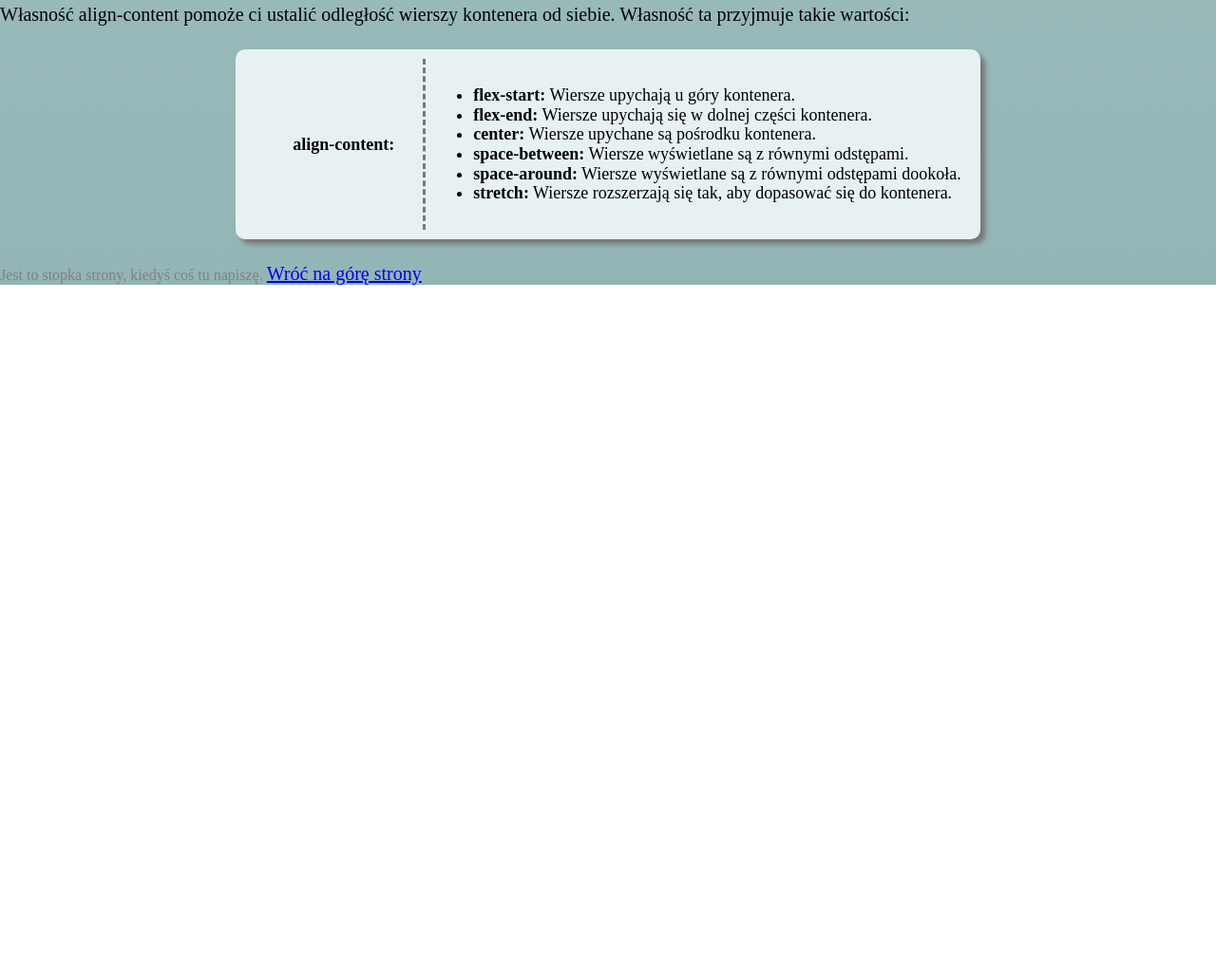
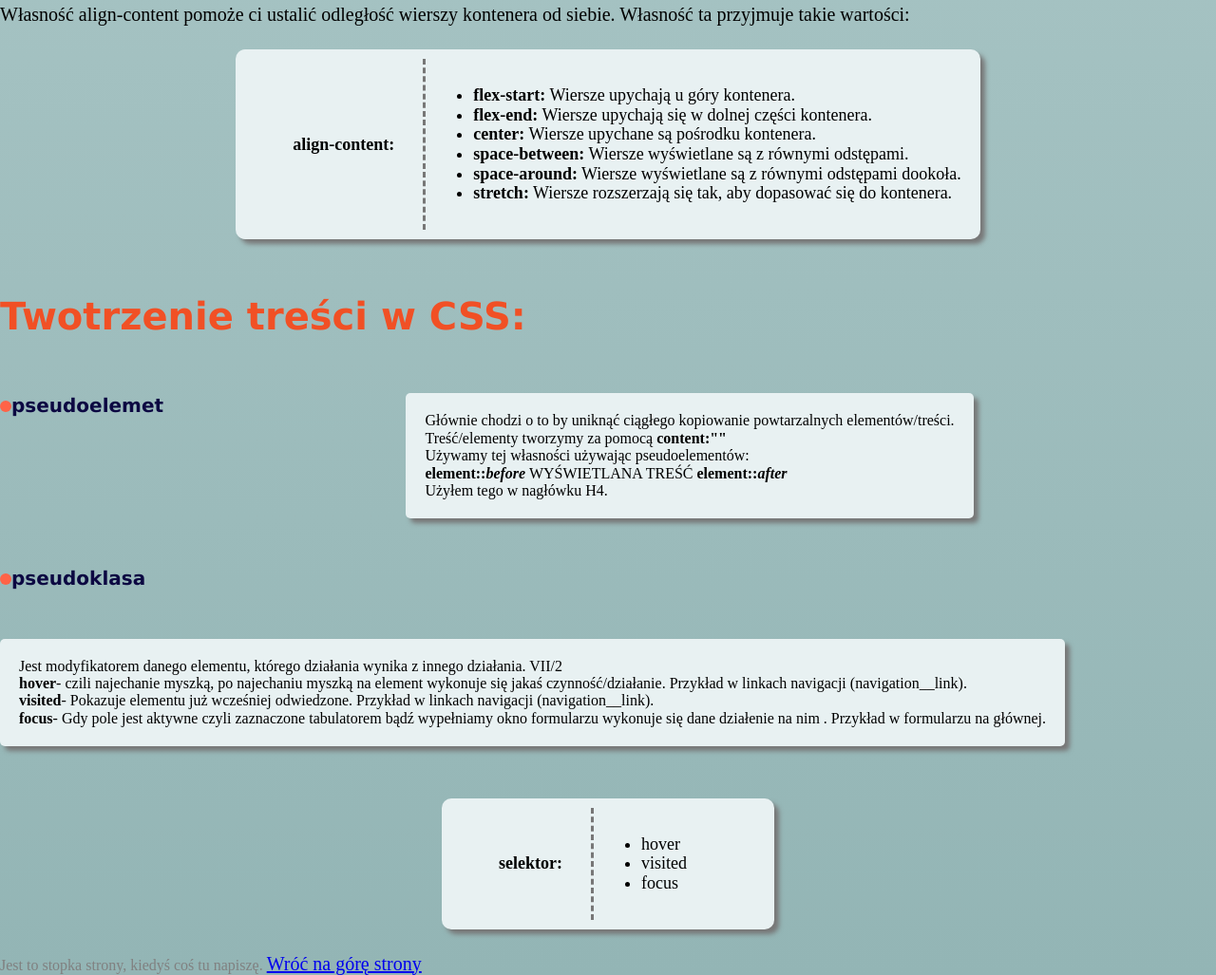
Before and after one commit to MateuszbW/homepage, a plain HTML site: page pomoc-css.html in a window 1280 px wide. Shown: the part 4141-5168 px from the top of the page at 95% size. Before the commit the page ends 4441 px from the top, so only its background shows below. Drawn offline with Linux system fonts and the light colour scheme; a web font is replaced by a local one.

Commit message:
modyfications with hover, visited, focus

```diff
--- a/pomoc-css.html
+++ b/pomoc-css.html
@@ -158,7 +158,7 @@
                             </div>
                         </div>
                     </div>
-            </section>
+                </section>
 
             <section>
                 <section>
@@ -383,6 +383,50 @@
                 </div>
             </section>
 
+            <section>
+                <h2>Twotrzenie treści w CSS:</h2>
+
+                <div class="box1">
+                    <h4 class="title">pseudoelemet</h4>
+
+                    <div class="box3">
+                       Głównie chodzi o to by uniknąć ciągłego kopiowanie powtarzalnych elementów/treści. </br>
+                       Treść/elementy tworzymy za pomocą <b>content:""</b> </br>
+                       Używamy tej własności używając pseudoelementów:</br>
+                       <b>element::<i>before</i></b> WYŚWIETLANA TREŚĆ <b>element::<i>after</i></b></br>
+                       Użyłem tego w nagłówku H4.
+                    </div>
+            </section>
+
+            <h4 class="title">pseudoklasa</h4>
+            <div class="box3">
+                Jest modyfikatorem danego elementu, którego działania wynika z innego działania. VII/2</br>
+                <b>hover</b>- czili najechanie myszką, po najechaniu myszką na element wykonuje się jakaś czynność/działanie. Przykład w linkach navigacji (navigation__link).</br>
+                <b>visited</b>- Pokazuje elementu już wcześniej odwiedzone. Przykład w linkach navigacji (navigation__link).</br>
+                <b>focus</b>- Gdy pole jest aktywne czyli zaznaczone tabulatorem bądź wypełniamy okno formularzu wykonuje się dane działenie na nim . Przykład w formularzu na głównej.</br>
+             </div>
+                <div class="flex-direction">
+                    <div class="box-inside">
+                        <div class="box-column-left">
+                            <a class="text-position-left">
+                                <ul class="list-none">
+                                    <li><b>selektor:</b> </li>
+                                </ul>
+                            </a>
+                        </div>
+                        <div class="box-column-right">
+                            <a class="text-position-left">
+                                <ul >
+                                    <li> hover</li>
+                                    <li> visited</b></li>
+                                    <li> focus</li>
+                                </ul>
+                            </a>
+                        </div>
+                    </div>
+                </div>
+            </div>
+
         </main>
 
 
--- a/style.css
+++ b/style.css
@@ -1,4 +1,3 @@
-
 html {
   box-sizing: border-box;
 }
@@ -12,22 +11,18 @@ background-image: linear-gradient(0deg, #93b5b5 0%, #e9f5f5 100%);
   align-items: center;
   justify-content: center;
   min-height: 100vh;
-
-
 }
-.header{
+.header {
   background: #fff;
   min-height: 60px;
   position: fixed;
   top: 0;
 }
 
-.main__header{
+.main__header {
   max-width: 1600px;
   margin: 60px auto 0;
-
 }
-
 
 .navigation {
   padding: 16px;
@@ -35,25 +30,33 @@ min-height: 100vh;
   margin: 0 0 20px;
 }
 
-
-
 .navigation__link {
   color: #92140c;
   display: block;
   margin: 0 0 16px;
 }
-.navigation--open{
+.navigation__link:hover{
+color: tomato;
+}
+.navigation__link:visited{
+  color: gray;
+  }
+
+.navigation--open {
   display: block;
+}
 
-}
-.hamburger{
+.hamburger {
   position: fixed;
   top: 19px;
   right: 25px;
   border: none;
   background: none;
+}
+.title{
+  color: #0c0842;
+}
 
-}
 
 h1 {
   color: blue;
@@ -80,11 +83,20 @@ h3 {
   text-align: left;
 }
 h4 {
-  color: #0c0842;
+  color: #f15025;
   font-family: "Lucida Sans Unicode";
   font-size: 20px;
   font-weight: 600;
   text-align: left;
+}
+/*do nagłówka h4 dodawane będą kropki*/
+.title::before {
+  content: "";
+  display: inline-block;
+  width: 12px;
+  height: 12px;
+  background: tomato;
+  border-radius: 50%;
 }
 h5 {
   font-size: 20px;
@@ -113,7 +125,7 @@ h5 {
   text-align: center;
 }
 a {
-font-size: 20px;;
+  font-size: 20px;
 }
 p {
   text-indent: 1.5em;
@@ -129,16 +141,12 @@ footer {
   color: #1f0746;
 }
 
-
-
-
 .photo-box {
   display: flex;
   flex-wrap: wrap;
   justify-content: space-around;
 }
 .photo {
-
   min-width: 350px;
   max-width: 500px;
   box-sizing: border-box;
@@ -151,8 +159,6 @@ footer {
   max-width: 350px;
 }
 
-
-
 .image {
   height: 100%;
   width: 100%;
@@ -160,20 +166,15 @@ footer {
 }
 
 .image img {
-
-
   display: block;
 
-
   max-width: 100%;
-
 }
 
 .box-primary {
   max-width: 1600px;
   display: block;
-  margin: 0 auto ;
-
+  margin: 0 auto;
 }
 
 .box1 {
@@ -220,7 +221,6 @@ footer {
   align-content: center;
 }
 
-
 .box-column-left {
   background: #e8f1f2;
   box-sizing: border-box;
@@ -245,7 +245,7 @@ footer {
   font-size: 18px;
   text-align: left;
   display: flex;
-  align-items: center
+  align-items: center;
 }
 .box1-1 {
   background: #e8f1f2;
@@ -258,16 +258,11 @@ footer {
   padding: 20px;
   box-shadow: 5px 5px 5px #777777;
 }
-.text-left{
+.text-left {
   font-size: 18px;
   text-align: left;
   display: flex;
-
-
 }
-
-
-
 
 .list-item {
   text-align: left;
@@ -289,7 +284,6 @@ footer {
   list-style: circle;
 }
 
-
 th {
   border: 1px dotted black;
 }
@@ -299,11 +293,9 @@ table {
 }
 /*FLEXBOX*/
 .box1-2 {
-
   display: flex;
   flex-wrap: wrap;
   justify-content: flex-end;
-
 }
 .box-example {
   background: #e8f1f2;
@@ -329,7 +321,6 @@ table {
   min-height: 100px;
   min-width: 360px;
   margin: 10 auto;
-
 }
 
 .flex-wrap {
@@ -338,38 +329,38 @@ table {
   min-height: 100px;
   min-width: 360px;
   margin: 10 auto;
-
 }
-.form{
+.form {
   display: grid;
   flex-wrap: wrap;
   flex-direction: column;
   justify-content: center;
   align-items: center;
-
 }
 
-.form__item{
+.form__item {
   display: block;
   justify-content: center;
   width: 100%;
 }
+.form__item:focus{
+  background:#9d97eb;
+}
 
-.form label{
+.form label {
   display: block;
 }
 
-.form textarea{
+.form textarea {
   width: 100%;
-  height: 200px ;
+  height: 200px;
 }
-.hamburger{
+.hamburger {
   font-size: 20px;
   font-weight: 350;
-
 }
 @media (min-width: 768px) {
-    .navigation{
+  .navigation {
     padding: 16px;
     border-radius: 8px;
     display: flex;
@@ -378,21 +369,18 @@ width: 100%;
     align-items: center;
     margin: 0 0 20px;
   }
-    .main__header{
+  .main__header {
     padding: 60px;
   }
-    .hamburger{
+  .hamburger {
     display: none;
   }
-    .header{
-
+  .header {
     max-width: 1600px;
     margin: 0 auto;
-
     width: 100%;
-      ;
   }
-    .navigation__link{
+  .navigation__link {
     padding: 16px;
   }
 }
```
Also changed, not shown: index.html (+18 -6 lines). Lines whose indentation alone changed are shown as unchanged.
